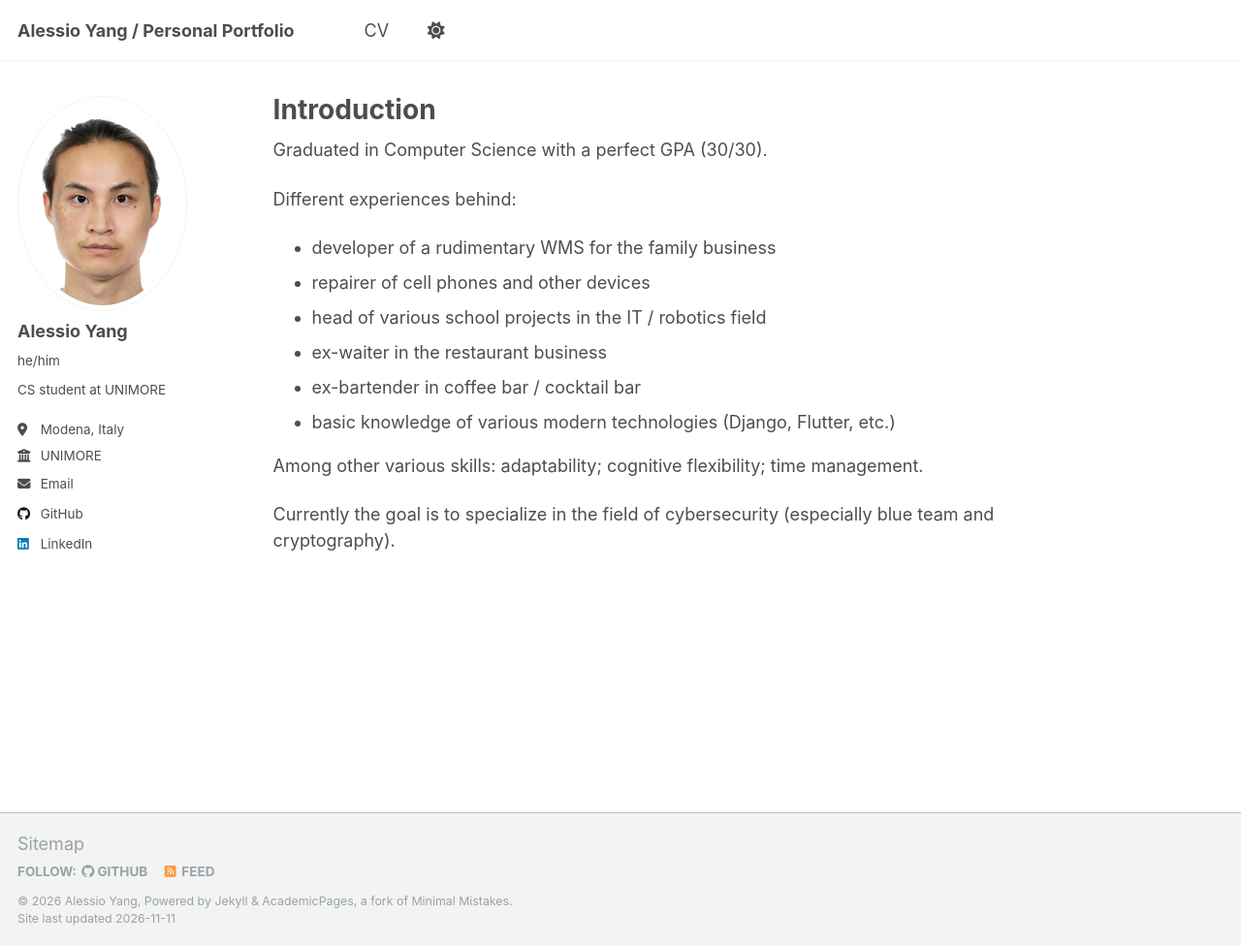
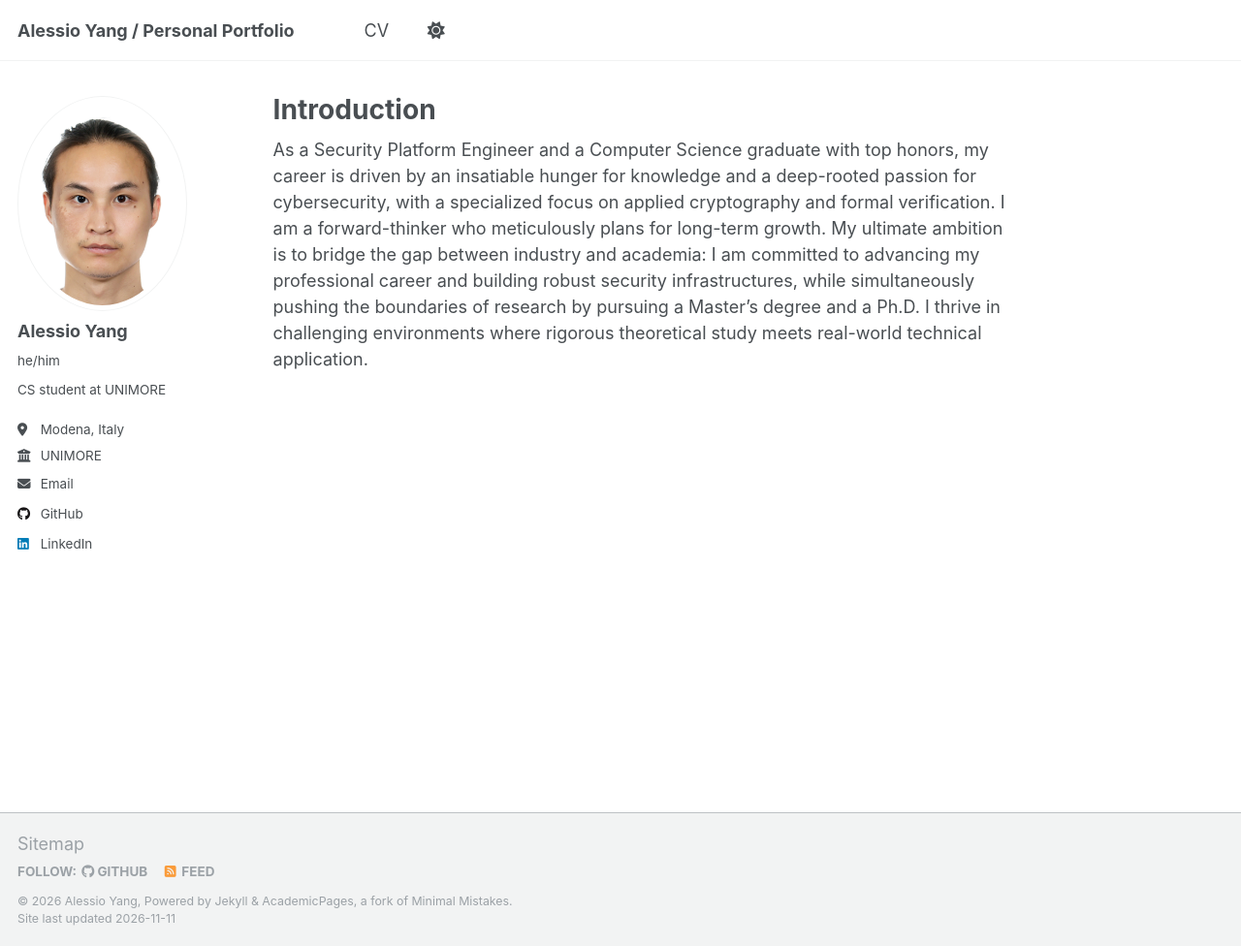
Before and after one commit to AY02/ay02.github.io, a Jekyll site: the page built from _pages/about.md, in a window 1280 px wide and 976 px high. Shown: the whole window at 97% size. Built offline with Jekyll 4.4.1, drawn with Linux system fonts in a browser that asks for light colours; a script that is not in the unit is left out.

Commit message:
Update about page with new professional focus
Revised personal description to emphasize cybersecurity focus and career goals.

```diff
--- a/_pages/about.md
+++ b/_pages/about.md
@@ -7,16 +7,4 @@ redirect_from:
   - /about.html
 ---
 
-Graduated in Computer Science with a perfect GPA (30/30).
-
-Different experiences behind:
-* developer of a rudimentary WMS for the family business
-* repairer of cell phones and other devices
-* head of various school projects in the IT / robotics field
-* ex-waiter in the restaurant business
-* ex-bartender in coffee bar / cocktail bar
-* basic knowledge of various modern technologies (Django, Flutter, etc.)
-
-Among other various skills: adaptability; cognitive flexibility; time management.
-
-Currently the goal is to specialize in the field of cybersecurity (especially blue team and cryptography).
+As a Security Platform Engineer and a Computer Science graduate with top honors, my career is driven by an insatiable hunger for knowledge and a deep-rooted passion for cybersecurity, with a specialized focus on applied cryptography and formal verification. I am a forward-thinker who meticulously plans for long-term growth. My ultimate ambition is to bridge the gap between industry and academia: I am committed to advancing my professional career and building robust security infrastructures, while simultaneously pushing the boundaries of research by pursuing a Master's degree and a Ph.D. I thrive in challenging environments where rigorous theoretical study meets real-world technical application.
```
